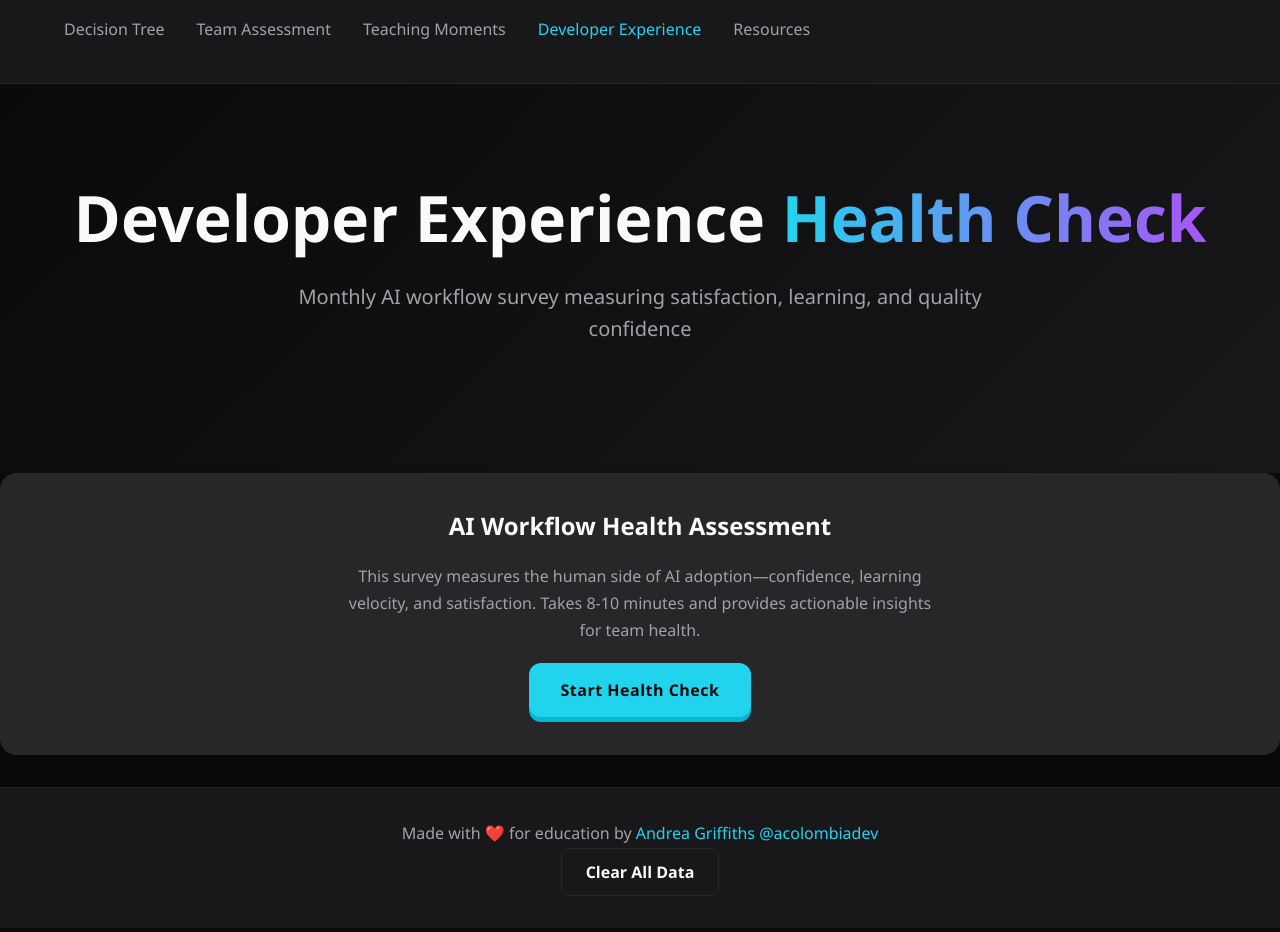
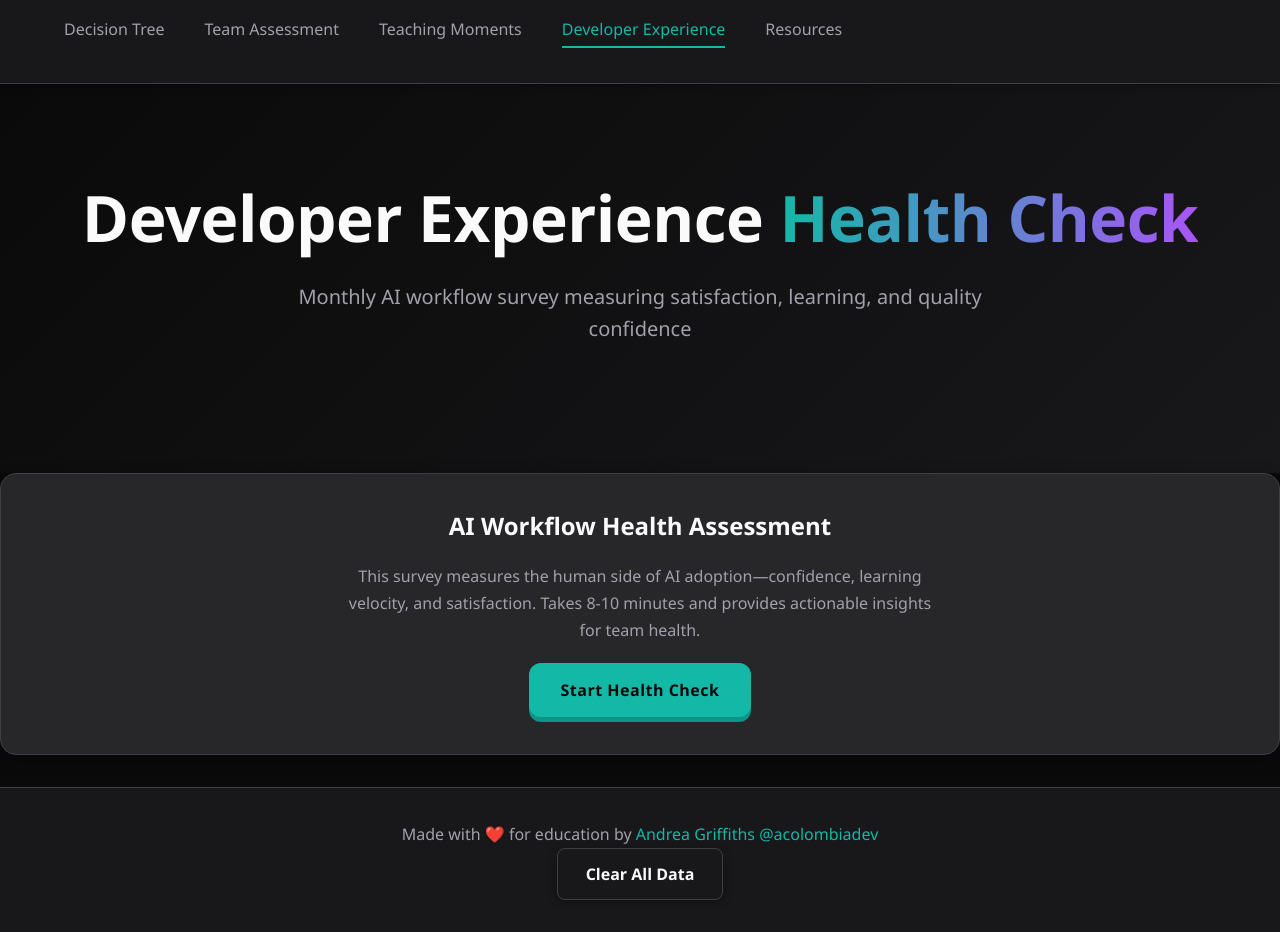
Before and after one commit to AndreaGriffiths11/pair-to-peer-ai-workflows, a plain HTML site: page docs/developer-experience.html in a window 1280 px wide. Drawn offline with Linux system fonts and the light colour scheme.

Commit message:
refine UI: improve colors, spacing, typography, shadows
- Update accent color from cyan (#22d3ee) to professional teal (#14b8a6)
- Enhance border colors for better contrast (#3f3f46)
- Improve shadow system (add --shadow-md, refine depths)
- Refine border radius to 10px for consistency
- Update success color to emerald (#10b981)
- Enhance card styling with hover effects and better depth
- Improve button interactions with transforms and refined shadows
- Strengthen typography hierarchy with better font-weights and spacing
- Add smooth animations for navigation underline effect
- Refine form inputs with better focus states
- Enhance table styling with hover effects
- Improve overall visual polish and professional appearance

```diff
--- a/docs/css/clean-minimal-theme.css
+++ b/docs/css/clean-minimal-theme.css
@@ -1,39 +1,40 @@
 /* Clean Minimal Documentation Theme - Agent Context System Aesthetic */
 
 :root {
-    /* Core Colors - Dark, Minimal with Cyan & Purple Accents */
+    /* Core Colors - Dark, Professional with Teal & Purple Accents */
     --bg: #0a0a0a;
     --surface: #18181b;
     --surface-elevated: #27272a;
-    --border-color: #27272a;
-    --accent: #22d3ee;
+    --border-color: #3f3f46;
+    --accent: #14b8a6;
     --accent-2: #a855f7;
     --fg: #fafafa;
     --muted: #a1a1aa;
     --danger-color: #ff6b6b;
     --warning-color: #ffd93d;
-    --success-color: #51cf66;
-    --shadow: 0 4px 12px rgba(0, 0, 0, 0.25);
-    --shadow-lg: 0 8px 24px rgba(0, 0, 0, 0.4);
-    --radius: 8px;
+    --success-color: #10b981;
+    --shadow: 0 4px 16px rgba(0, 0, 0, 0.4);
+    --shadow-lg: 0 12px 32px rgba(0, 0, 0, 0.5);
+    --shadow-md: 0 2px 8px rgba(0, 0, 0, 0.3);
+    --radius: 10px;
     --font-size: 16px;
 
     /* Code block colors */
     --code-bg: #18181b;
-    --code-border: #27272a;
+    --code-border: #3f3f46;
 
     /* Diagram accent colors */
-    --accent-green-stroke: #22c55e;
-    --accent-green-fill: #22c55e;
-    --accent-blue-stroke: #22d3ee;
-    --accent-blue-fill: #22d3ee;
+    --accent-green-stroke: #10b981;
+    --accent-green-fill: #10b981;
+    --accent-blue-stroke: #14b8a6;
+    --accent-blue-fill: #14b8a6;
     --accent-red-stroke: #ff6b6b;
     --accent-red-fill: #ff6b6b;
     --accent-amber-stroke: #ffd93d;
     --accent-amber-fill: #ffd93d;
 
     /* Button shadows */
-    --button-primary-shadow: #06b6d4;
+    --button-primary-shadow: #0d9488;
     --button-secondary-shadow: #7e22ce;
 }
 
@@ -61,7 +62,7 @@ body {
     flex-direction: column;
 }
 
-/* Navigation - Fixed top, minimal */
+/* Navigation - Refined with better hover states */
 nav {
     background: var(--surface);
     border-bottom: 1px solid var(--border-color);
@@ -69,12 +70,13 @@ nav {
     position: sticky;
     top: 0;
     z-index: 100;
+    box-shadow: var(--shadow-md);
 }
 
 nav ul {
     list-style: none;
     display: flex;
-    gap: 2rem;
+    gap: 2.5rem;
     align-items: center;
     flex-wrap: wrap;
 }
@@ -84,12 +86,29 @@ nav a {
     color: var(--muted);
     font-weight: 500;
     padding: 0.5rem 0;
-    transition: color 0.2s ease;
+    transition: all 0.25s ease;
+    position: relative;
+}
+
+nav a::after {
+    content: "";
+    position: absolute;
+    bottom: 0;
+    left: 0;
+    width: 0;
+    height: 2px;
+    background: var(--accent);
+    transition: width 0.25s ease;
 }
 
 nav a:hover,
 nav a.active {
     color: var(--accent);
+}
+
+nav a:hover::after,
+nav a.active::after {
+    width: 100%;
 }
 
 /* Mobile Navigation */
@@ -242,30 +261,47 @@ main {
     max-width: 100%;
 }
 
-/* Cards & Sections - Minimal */
+/* Cards & Sections - Enhanced Depth & Hierarchy */
 .card,
 .section {
     background: var(--surface);
     border: 1px solid var(--border-color);
     border-radius: var(--radius);
-    padding: 2rem;
+    padding: 2.5rem;
     margin-bottom: 2rem;
+    box-shadow: var(--shadow-md);
+    transition: all 0.3s ease;
+}
+
+.card:hover,
+.section:hover {
+    border-color: var(--border-color);
+    box-shadow: var(--shadow);
+}
+
+.card.elevated {
+    background: var(--surface-elevated);
+    box-shadow: var(--shadow);
 }
 
 .card.highlight {
     border-color: var(--accent);
+    border-width: 2px;
 }
 
 .card.success {
     border-color: var(--success-color);
+    border-width: 2px;
 }
 
 .card.warning {
     border-color: var(--warning-color);
+    border-width: 2px;
 }
 
 .card.danger {
     border-color: var(--danger-color);
+    border-width: 2px;
 }
 
 /* Grid Layout */
@@ -281,7 +317,7 @@ main {
     gap: 1.5rem;
 }
 
-/* Typography - Clean & Readable */
+/* Typography - Refined Hierarchy */
 h1,
 h2,
 h3,
@@ -289,31 +325,37 @@ h4,
 h5,
 h6 {
     color: var(--fg);
-    line-height: 1.3;
-    margin-bottom: 1rem;
-    font-weight: 600;
+    line-height: 1.25;
+    margin-bottom: 1.25rem;
+    font-weight: 700;
+    letter-spacing: -0.5px;
 }
 
 h1 {
-    font-size: 2rem;
+    font-size: 2.25rem;
+    font-weight: 800;
 }
 
 h2 {
-    font-size: 1.5rem;
-    margin-top: 2rem;
+    font-size: 1.75rem;
+    margin-top: 2.5rem;
+    font-weight: 700;
 }
 
 h3 {
-    font-size: 1.25rem;
+    font-size: 1.375rem;
+    font-weight: 700;
 }
 
 h4 {
     font-size: 1.125rem;
+    font-weight: 600;
 }
 
 p {
     color: var(--fg);
-    margin-bottom: 1rem;
+    margin-bottom: 1.25rem;
+    line-height: 1.75;
 }
 
 .highlight {
@@ -370,39 +412,48 @@ pre code {
     font-size: 0.9rem;
 }
 
-/* Buttons - Simple & Functional */
+/* Buttons - Refined & Interactive */
 .btn,
 button {
     background: var(--surface);
     border: 1px solid var(--border-color);
     color: var(--fg);
-    padding: 0.75rem 1.5rem;
+    padding: 0.875rem 1.75rem;
     border-radius: 8px;
     cursor: pointer;
     font-size: 1rem;
     font-weight: 600;
-    transition: all 0.2s ease;
+    transition: all 0.25s ease;
     font-family: inherit;
     display: inline-block;
     text-decoration: none;
+    box-shadow: var(--shadow-md);
 }
 
 .btn:hover,
 button:hover {
     border-color: var(--accent);
     color: var(--accent);
+    box-shadow: var(--shadow);
+    transform: translateY(-1px);
+}
+
+.btn:active,
+button:active {
+    transform: translateY(0);
 }
 
 .btn.primary {
     background: var(--accent);
     color: #000000;
     border-color: var(--accent);
+    font-weight: 700;
 }
 
 .btn.primary:hover {
-    background: #06b6d4;
-    border-color: #06b6d4;
-    box-shadow: 0 0 20px rgba(34, 211, 238, 0.3);
+    background: #0d9488;
+    border-color: #0d9488;
+    box-shadow: 0 0 24px rgba(20, 184, 166, 0.4);
 }
 
 .btn.secondary {
@@ -414,21 +465,21 @@ button:hover {
 .btn.secondary:hover {
     border-color: var(--accent);
     color: var(--accent);
-    background: rgba(34, 211, 238, 0.1);
+    background: rgba(20, 184, 166, 0.08);
 }
 
-/* Forms - Clean */
+/* Forms - Refined & Accessible */
 input,
 textarea,
 select {
     background: var(--surface);
     border: 1px solid var(--border-color);
     color: var(--fg);
-    padding: 0.5rem 0.75rem;
-    border-radius: 6px;
+    padding: 0.75rem 1rem;
+    border-radius: 8px;
     font-family: inherit;
     font-size: 1rem;
-    transition: all 0.2s ease;
+    transition: all 0.25s ease;
 }
 
 input:focus,
@@ -436,7 +487,8 @@ textarea:focus,
 select:focus {
     outline: none;
     border-color: var(--accent);
-    box-shadow: 0 0 0 3px rgba(3, 102, 214, 0.1);
+    box-shadow: 0 0 0 4px rgba(20, 184, 166, 0.1);
+    background: var(--surface);
 }
 
 label {
@@ -446,20 +498,21 @@ label {
     display: block;
 }
 
-/* Tables - Simple */
+/* Tables - Refined with better contrast */
 table {
     width: 100%;
     border-collapse: collapse;
     background: var(--surface);
     border: 1px solid var(--border-color);
-    border-radius: 6px;
+    border-radius: 8px;
     overflow: hidden;
-    margin: 1.5rem 0;
+    margin: 2rem 0;
+    box-shadow: var(--shadow-md);
 }
 
 th,
 td {
-    padding: 0.75rem 1rem;
+    padding: 1rem;
     text-align: left;
     border-bottom: 1px solid var(--border-color);
 }
@@ -467,11 +520,16 @@ td {
 th {
     background: var(--surface-elevated);
     color: var(--fg);
-    font-weight: 600;
+    font-weight: 700;
+    letter-spacing: -0.3px;
 }
 
 td {
     color: var(--fg);
+}
+
+tr:hover {
+    background: rgba(20, 184, 166, 0.05);
 }
 
 tr:last-child td {
@@ -479,7 +537,7 @@ tr:last-child td {
 }
 
 th[scope="row"] {
-    font-weight: 600;
+    font-weight: 700;
 }
 
 /* Progress Bars - Minimal */
@@ -590,16 +648,16 @@ footer a:hover {
     margin-top: 2rem;
 }
 
-/* Back to top button */
+/* Back to top button - Refined */
 .back-to-top-btn {
     position: fixed;
     bottom: 2rem;
     right: 2rem;
     background: var(--accent);
-    color: white;
+    color: #000000;
     border: none;
-    width: 3rem;
-    height: 3rem;
+    width: 3.5rem;
+    height: 3.5rem;
     border-radius: 50%;
     cursor: pointer;
     font-size: 1.5rem;
@@ -607,8 +665,9 @@ footer a:hover {
     align-items: center;
     justify-content: center;
     box-shadow: var(--shadow-lg);
-    transition: all 0.2s ease;
+    transition: all 0.3s ease;
     z-index: 1000;
+    font-weight: 700;
 }
 
 .back-to-top-btn.visible {
@@ -616,8 +675,9 @@ footer a:hover {
 }
 
 .back-to-top-btn:hover {
-    background: #0256c7;
-    transform: translateY(-2px);
+    background: #0d9488;
+    transform: translateY(-3px);
+    box-shadow: 0 0 28px rgba(20, 184, 166, 0.4);
 }
 
 /* Mobile Styles */
```
